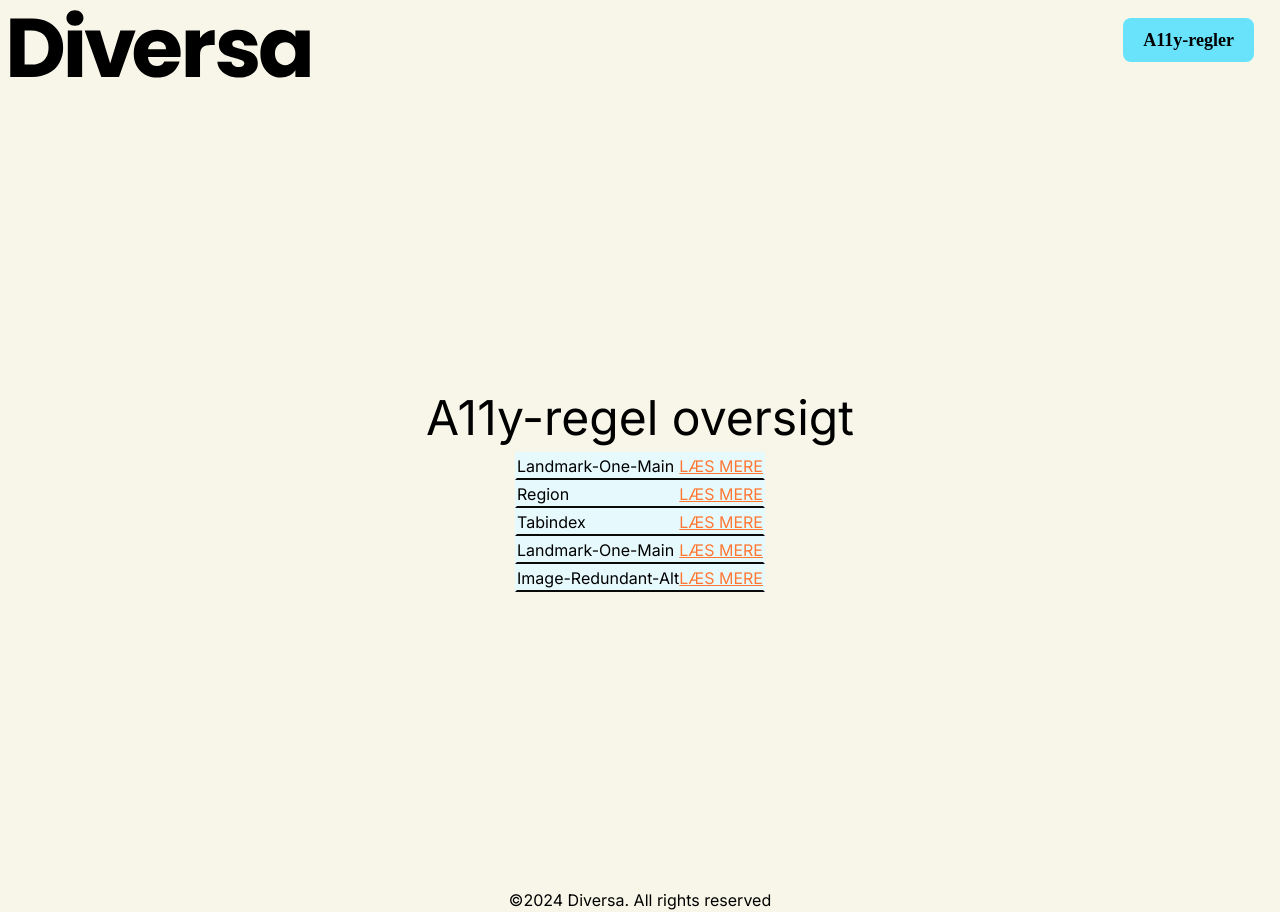
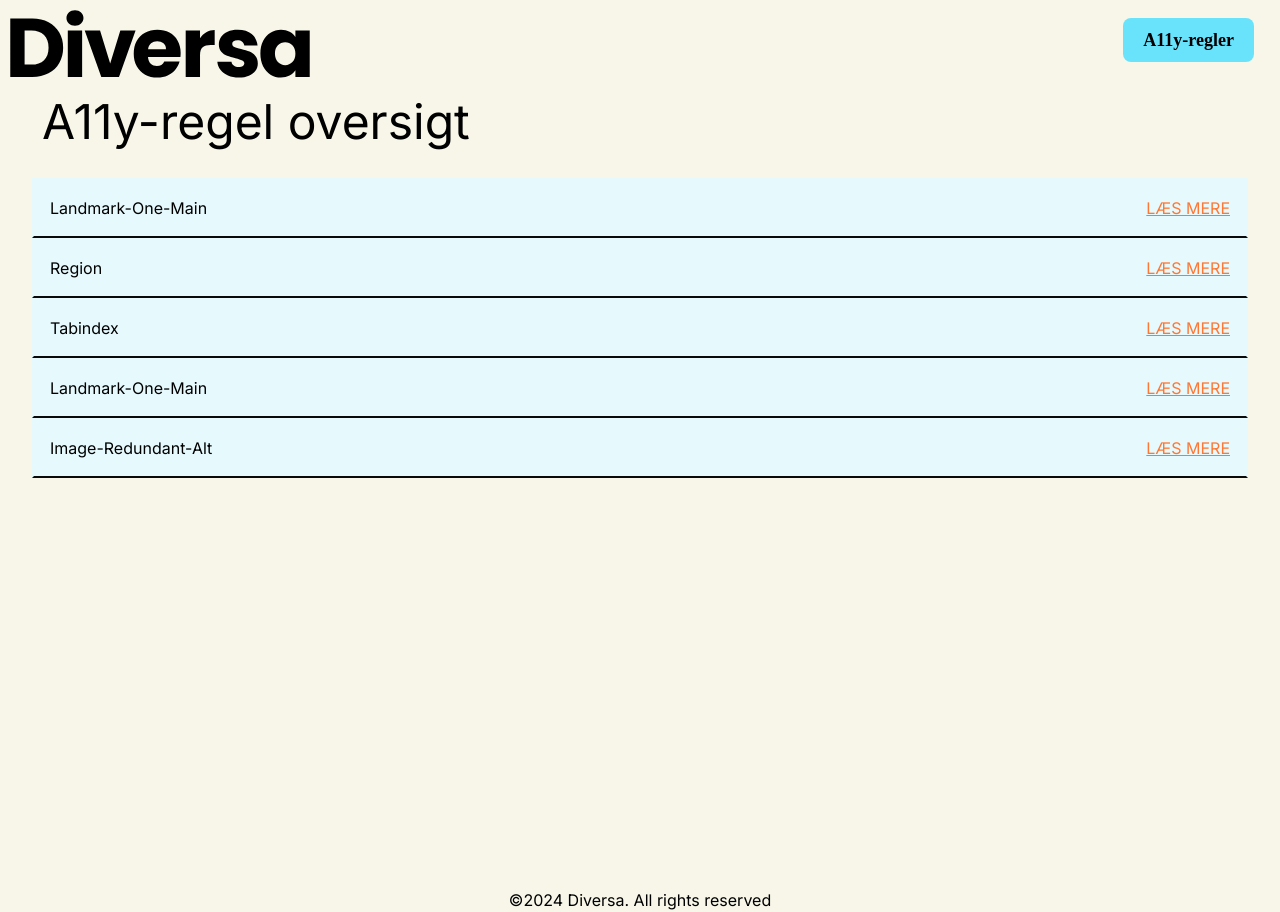
Before and after one commit to emmalarsen1/a11y_diversa, a Next.js app: page /regeloversigt in a window 1280 px wide. Built offline with nearby package versions, Linux system fonts and the light colour scheme.

Commit message:
styling fixes

```diff
--- a/src/app/regeloversigt/page.jsx
+++ b/src/app/regeloversigt/page.jsx
@@ -5,13 +5,19 @@ import { reglerData } from "@/data/reglerData";
 function page() {
   return (
     <>
-      <section class="flex flex-col justify-center items-center h-lvh">
-        <h1 class="text-5xl m-2.5">A11y-regel oversigt</h1>
+      <section class="mx-8 flex flex-col h-lvh">
+        <h1 class="text-5xl m-2.5 mb-8">A11y-regel oversigt</h1>
         <article className="flex flex-col">
           {reglerData.map((data) => (
-            <div class="flex justify-between box-border border-2 bg-turquoise-00 border-transparent border-b-neutral-950" key={data.id}>
+            <div
+              class="flex justify-between box-border border-2 bg-turquoise-00 border-transparent border-b-neutral-950 p-4"
+              key={data.id}
+            >
               <p class="flex capitalize">{data.id} </p>
-              <Link class="text-[#FF7733] flex underline uppercase" href={`/rules/${data.id}`}>
+              <Link
+                class="text-[#FF7733] flex underline uppercase"
+                href={`/rules/${data.id}`}
+              >
                 Læs mere
               </Link>
             </div>
--- a/src/app/results/page.jsx
+++ b/src/app/results/page.jsx
@@ -67,14 +67,15 @@ export default async function Page({ searchParams }) {
   */
   return (
     <main className=" mx-4 lg:grid grid-cols-2 gap-20 my-20 mx-10">
-      <section className="">
+      <section className="grid gap-10">
         <h1 className="capitalizetext-base lg:text-xl font-bold">
           Resultat for {data.url}
         </h1>
-        <p class="text-base lg:text-xl font-medium">Score:</p>
+        {/* <p class="text-base lg:text-xl font-medium">Score:</p> */}
+        <div className="grid grid-cols-2 gap-5">
           <Gauge
-          className="ulla"
-          style={{ width: "400px" }}
+            // className="ulla"
+            // style={{ width: "400px" }}
             value={config.value}
           />
           <Image
@@ -83,8 +84,9 @@ export default async function Page({ searchParams }) {
             width={data.screenshot.width}
             height={data.screenshot.height}
           />
+        </div>
       </section>
-      <section>
+      <section className="grid gap-5">
         <p className="text-base lg:text-xl font-bold">
           Problemer: {data.violations.length}
         </p>
@@ -93,7 +95,7 @@ export default async function Page({ searchParams }) {
             return (
               <div
                 key={oneViolation.id}
-                className="flex justify-between box-border border-2 bg-turquoise-00 border-transparent border-b-neutral-950"
+                className="flex justify-between box-border border-2 bg-turquoise-00 border-transparent border-b-neutral-950 p-4"
               >
                 <div>
                   <p className="capitalize">{oneViolation.id}</p>
```
Lines whose indentation alone changed are shown as unchanged.
